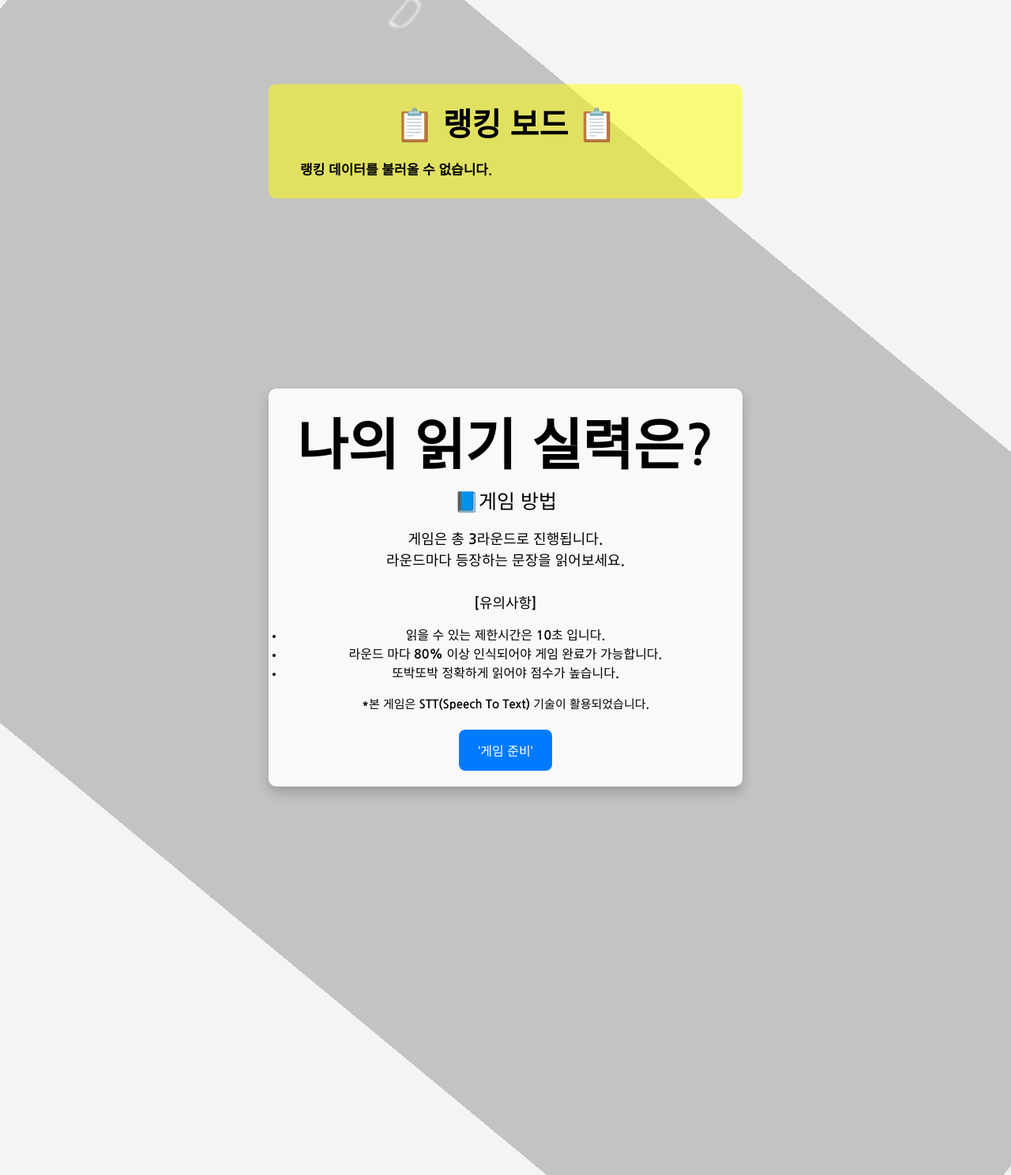
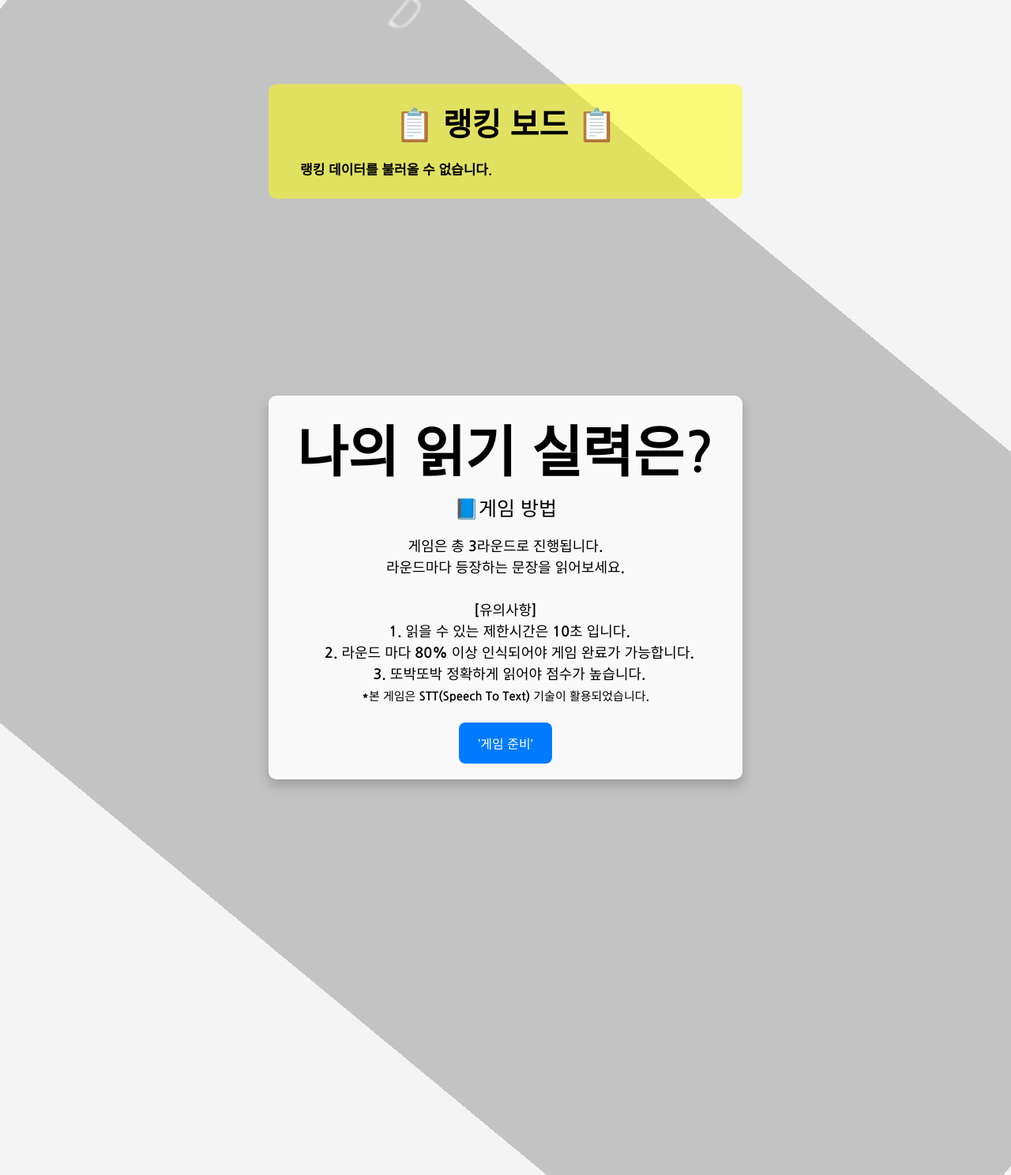
Before and after one commit to cost6885/stt_game, a Flask app: page / in a window 1280 px wide. Shown: the whole page at 79% size. Run offline with Flask 3, Linux system fonts and the light colour scheme; data that the repository does not hold is empty.

Commit message:
Update index.html

```diff
--- a/templates/index.html
+++ b/templates/index.html
@@ -71,15 +71,17 @@
             font-size: 15px;
         }
 
-        /* 유의사항 스타일 추가 */
+        /* 유의사항 스타일 */
         .notice {
-            font-size: 18px; /* 글자 크기 줄임 */
+            font-size: 18px; /* 글자 크기 조정 */
             margin-bottom: 15px;
         }
 
-        .notice ul {
-            margin-left: 20px; /* 좌측으로 들여쓰기 */
-            list-style-position: outside; /* 번호 표시를 텍스트 왼쪽에 배치 */
+        .notice-numbers {
+            display: block; /* 각 번호를 블록으로 처리 */
+            text-indent: -10px; /* 번호를 왼쪽으로 내림 */
+            margin-left: 20px; /* 본문을 오른쪽으로 들여쓰기 */
+            line-height: 1.5; /* 줄 간격 추가 */
         }
 
         /* 마이크 테스트 문구 크게 */
@@ -433,17 +435,15 @@
             <p>
                 📘게임 방법<br>
             </p>
-            <p class="notice">
+            <p3 class="notice">
                 게임은 총 3라운드로 진행됩니다.<br>
                 라운드마다 등장하는 문장을 읽어보세요.<br>
                 <br>
                 [유의사항]<br>
-                <ul>
-                    <li>읽을 수 있는 제한시간은 10초 입니다.</li>
-                    <li>라운드 마다 80% 이상 인식되어야 게임 완료가 가능합니다.</li>
-                    <li>또박또박 정확하게 읽어야 점수가 높습니다.</li>
-                </ul>
-            </p>
+                <span class="notice-numbers">1. 읽을 수 있는 제한시간은 10초 입니다.</span>
+                <span class="notice-numbers">2. 라운드 마다 80% 이상 인식되어야 게임 완료가 가능합니다.</span>
+                <span class="notice-numbers">3. 또박또박 정확하게 읽어야 점수가 높습니다.</span>
+            </p3>
             <p2>
                 *본 게임은 STT(Speech To Text) 기술이 활용되었습니다.<br>
             </p2>
```
